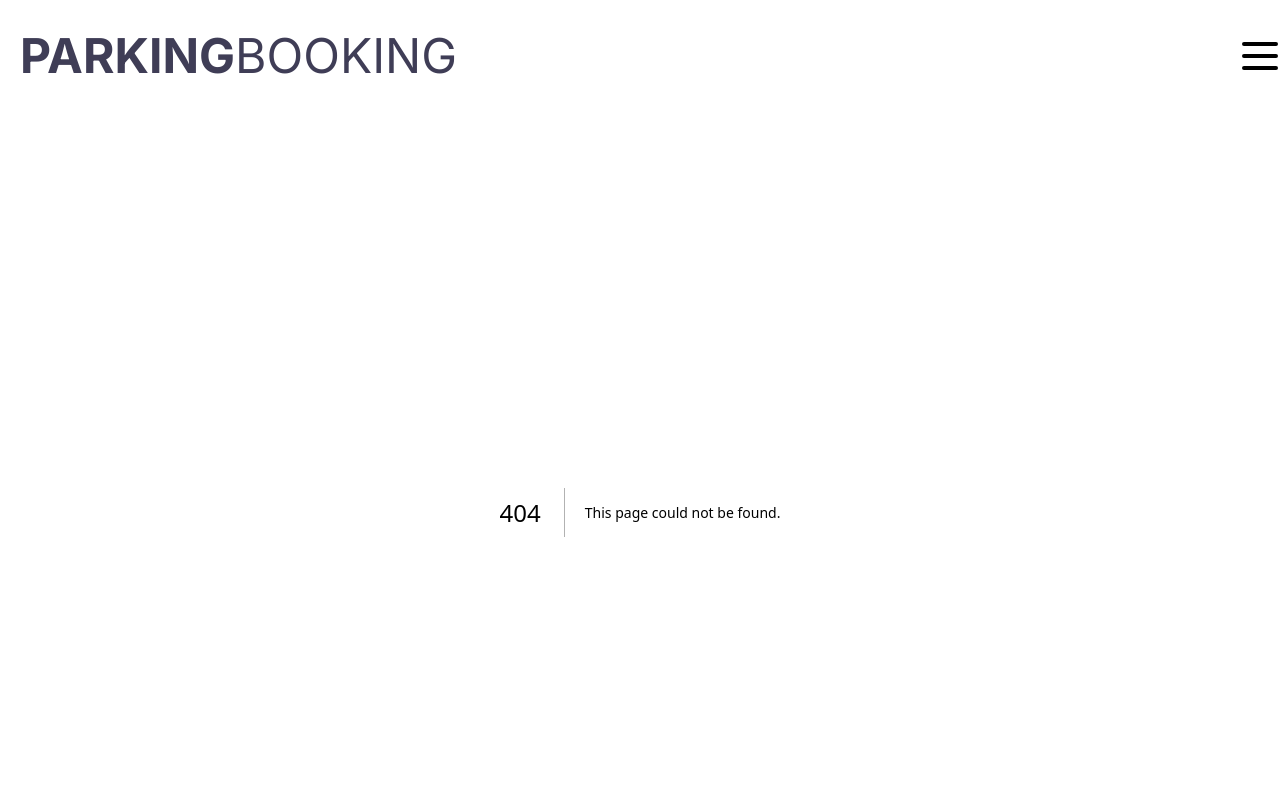
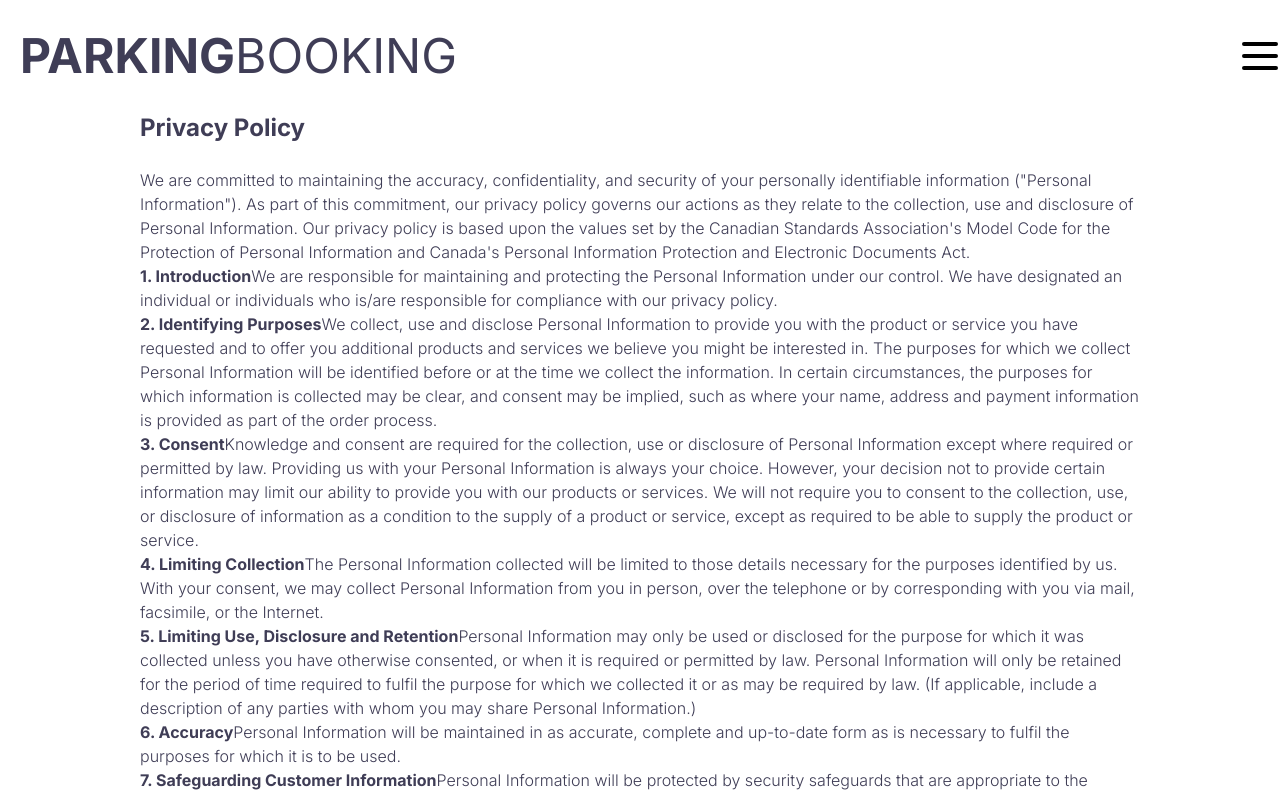
Before and after one commit to zaskier/parking-booking-frontend, a Next.js app: page /privacy-policy in a window 1280 px wide. Before the commit this address had no page. Shown: the top 795 px of the page. Built offline with nearby package versions, Linux system fonts and the light colour scheme.

Commit message:
#8 add privacy policy endpoint

```diff
--- a/src/app/globals.css
+++ b/src/app/globals.css
@@ -55,3 +55,10 @@ body {
   background-color: white;
   border: 1px solid gray;
 }
+
+.container {
+  display: grid;
+  max-width: 1000px;
+  margin: 0 auto;
+  align-items: center;
+}
--- a/src/app/layout.tsx
+++ b/src/app/layout.tsx
@@ -21,7 +21,7 @@ export default function RootLayout({
     <html lang="en">
       <body suppressHydrationWarning={true}>
         <Navbar />
-        {children}
+        <main className="container ">{children}</main>
         <Footer />
       </body>
     </html>
--- /dev/null
+++ b/src/app/privacy-policy/page.tsx
@@ -0,0 +1,125 @@
+import { Suspense } from "react";
+
+import Link from "next/link";
+import RootLayout from "../layout";
+
+export const metadata = {
+  title: "Privacy Policy",
+};
+
+export default function PrivacyPolicy() {
+  return (
+    <main>
+      <h1 className="font-bold md:text-2xl">Privacy Policy</h1>
+      <div>&nbsp;</div>
+      We are committed to maintaining the accuracy, confidentiality, and
+      security of your personally identifiable information ("Personal
+      Information"). As part of this commitment, our privacy policy governs our
+      actions as they relate to the collection, use and disclosure of Personal
+      Information. Our privacy policy is based upon the values set by the
+      Canadian Standards Association's Model Code for the Protection of Personal
+      Information and Canada's&nbsp;Personal Information Protection&nbsp;and
+      Electronic Documents Act.
+      <br />
+      <a className="font-bold ">1. Introduction</a>
+      We are responsible for maintaining and protecting the Personal Information
+      under our control. We have designated an individual or individuals who
+      is/are responsible for compliance with our privacy policy.
+      <br />
+      <a className="font-bold ">2. Identifying Purposes</a>
+      We collect, use and disclose Personal Information to provide you with the
+      product or service you have requested and to offer you additional products
+      and services we believe you might be interested in. The purposes for which
+      we collect Personal Information will be identified before or at the time
+      we collect the information. In certain circumstances, the purposes for
+      which information is collected may be clear, and consent may be implied,
+      such as where your name, address and payment information is provided as
+      part of the order process.
+      <br />
+      <a className="font-bold ">3. Consent</a>
+      Knowledge and consent are required for the collection, use or disclosure
+      of Personal Information except where required or permitted by law.
+      Providing us with your Personal Information is always your choice.
+      However, your decision not to provide certain information may limit our
+      ability to provide you with our products or services. We will not require
+      you to consent to the collection, use, or disclosure of information as a
+      condition to the supply of a product or service, except as required to be
+      able to supply the product or service.
+      <br />
+      <a className="font-bold "> 4. Limiting Collection</a>
+      The Personal Information collected will be limited to those details
+      necessary for the purposes identified by us. With your consent, we may
+      collect Personal Information from you in person, over the telephone or by
+      corresponding with you via mail, facsimile, or the Internet.
+      <br />
+      <a className="font-bold "> 5. Limiting Use, Disclosure and Retention</a>
+      Personal Information may only be used or disclosed for the purpose for
+      which it was collected unless you have otherwise consented, or when it is
+      required or permitted by law. Personal Information will only be retained
+      for the period of time required to fulfil the purpose for which we
+      collected it or as may be required by law.&nbsp;(If applicable, include a
+      description of any parties&nbsp;with whom you may share Personal
+      Information.)
+      <br />
+      <a className="font-bold "> 6. Accuracy</a>
+      Personal Information will be maintained in as accurate, complete and
+      up-to-date form as is necessary to fulfil the purposes for which it is to
+      be used.
+      <br />
+      <a className="font-bold "> 7. Safeguarding Customer Information</a>
+      Personal Information will be protected by security safeguards that are
+      appropriate to the sensitivity level of the information. We take all
+      reasonable precautions to protect your Personal Information from any loss
+      or unauthorized use, access or disclosure.
+      <br />
+      <a className="font-bold "> 8. Openness</a>
+      We will make information available to you about our policies and practices
+      with respect to the management of your Personal Information.
+      <br />
+      <a className="font-bold "> 9. Customer Access</a>
+      Upon request, you will be informed of the existence, use and disclosure of
+      your Personal Information, and will be given access to it. You may verify
+      the accuracy and completeness of your Personal Information, and may
+      request that it be amended, if appropriate. However, in certain
+      circumstances permitted by law, we will not disclose certain information
+      to you. For example, we may not disclose information relating to you if
+      other individuals are referenced or if there are legal, security or
+      commercial proprietary restrictions.
+      <br />
+      <a className="font-bold ">
+        {" "}
+        10. Handling Customer Complaints and Suggestions
+      </a>
+      You may direct any questions or enquiries with respect to our privacy
+      policy or our practices by
+      <br />
+      contacting: parkingbooking@gmail.com.
+      <br />
+      &nbsp;
+      <h1 className="font-bold md:text-2xl"> Additional Information</h1>
+      <br />
+      <a className="font-bold "> Cookies</a>
+      <br />A cookie is a small computer file or piece of information that may
+      be stored in your computer's hard drive when you visit our websites. We
+      may use cookies to improve our website&rsquo;s functionality and in some
+      cases, to provide visitors with a customized online experience.
+      <br />
+      Cookies are widely used and most web browsers are configured initially to
+      accept cookies automatically. You may change your Internet browser
+      settings to prevent your computer from accepting cookies or to notify you
+      when you receive a cookie so that you may decline its acceptance. Please
+      note, however, if you disable cookies, you may not experience optimal
+      performance of our website.
+      <br />
+      <br />
+      <a className="font-bold "> Other Websites</a> <br />
+      Our website may contain links to other third party sites that are not
+      governed by this privacy policy. Although we endeavour to only link to
+      sites with high privacy standards, our privacy policy will no longer apply
+      once you leave our website. Additionally, we are not responsible for the
+      privacy practices employed by third party websites. Therefore, we suggest
+      that you examine the privacy statements of those sites to learn how your
+      information may be collected, used, shared and disclosed.
+    </main>
+  );
+}
--- a/src/components/Footer/Footer.tsx
+++ b/src/components/Footer/Footer.tsx
@@ -31,7 +31,7 @@ const Footer = () => {
               <Link href="/about" className="mr-auto">
                 About us
               </Link>{" "}
-              <Link href="#">Privacy Policy</Link>
+              <Link href="/privacy-policy">Privacy Policy</Link>
               <Link href="#">Terms & Conditions</Link>
               <Link href="#">FAQ</Link>
               <h3 className="text-base mb-2 font-bold ">Follow Us</h3>
```
